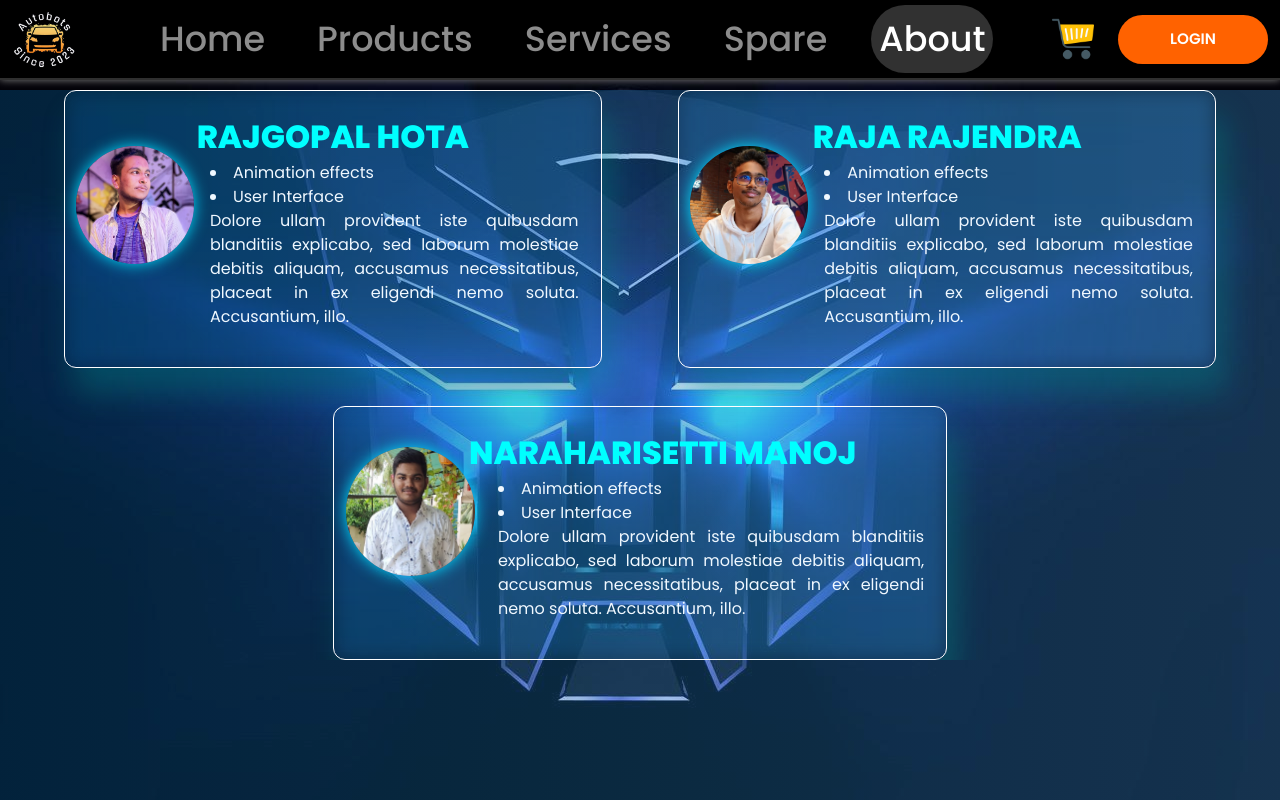
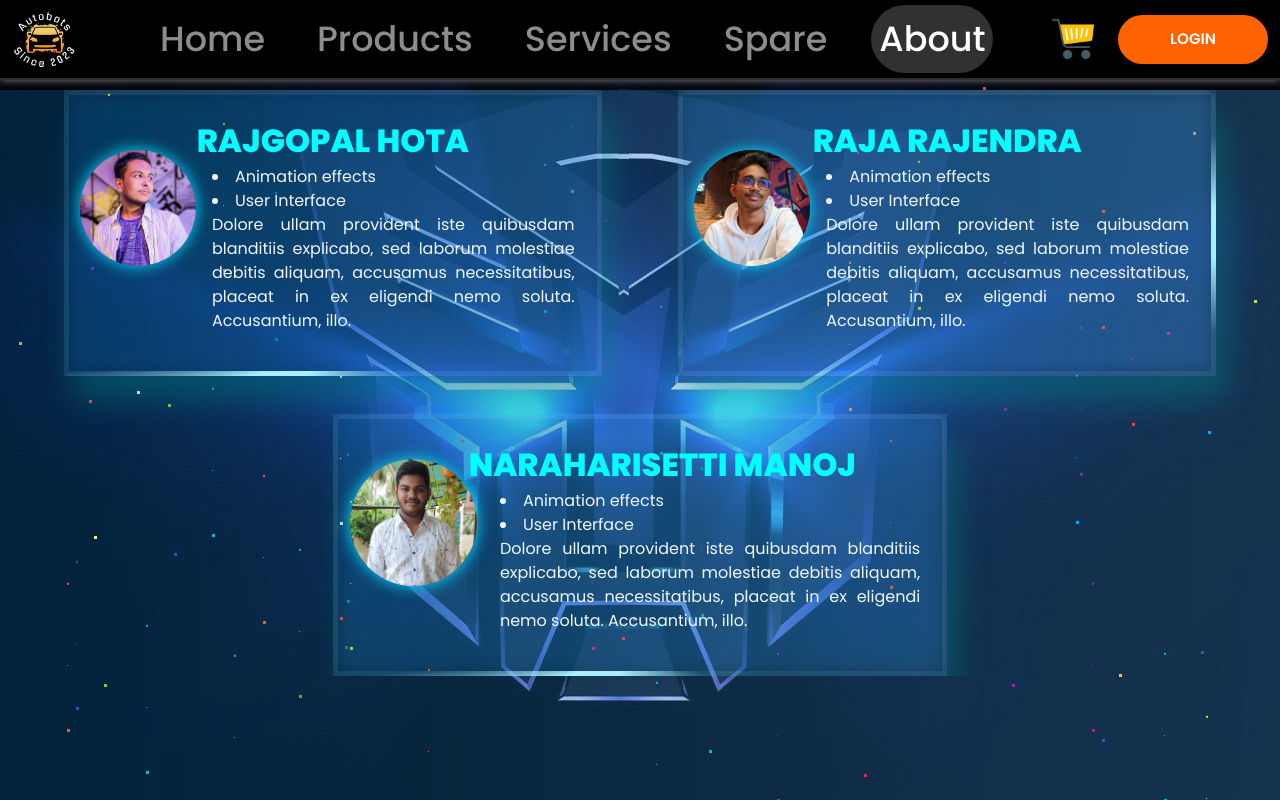
Before and after one commit to rajgopalhota/SDP-02, a React (Create React App) app in the folder client/: page /autobots/aboutus in a window 1280 px wide. Built offline with nearby package versions, Linux system fonts and the light colour scheme.

Commit message:
border animations

```diff
--- a/client/src/components/About/About.js
+++ b/client/src/components/About/About.js
@@ -6,7 +6,7 @@ import manojpic from "./images/manoj.jpg"
 export default function About() {
   return (
     <div className='Aboutani'>
-      <div className="abt-container">
+      <div className="abt-container box">
         <a href='https://www.instagram.com/raja.2k3/' target="_blank" rel="noreferrer"><img src={gopalpic} alt=""></img></a>
         <a href="https://www.linkedin.com/in/rajgopalhota/" target="_blank" rel="noreferrer">RAJGOPAL HOTA</a>
         <p>
@@ -15,7 +15,7 @@ export default function About() {
           Dolore ullam provident iste quibusdam blanditiis explicabo, sed laborum molestiae debitis aliquam, accusamus necessitatibus, placeat in ex eligendi nemo soluta. Accusantium, illo.
         </p>
       </div>
-      <div className="abt-container1">
+      <div className="abt-container1 box">
         <a href='https://www.instagram.com/raja_.rajendra_/' target="_blank" rel="noreferrer"><img src={rajpic} alt=""></img></a>
         <a href="https://www.linkedin.com/in/raja-esha-hari-shanmuka-rajendra-772689248/" target="_blank" rel='noreferrer'>RAJA RAJENDRA</a>
 
@@ -25,7 +25,7 @@ export default function About() {
           Dolore ullam provident iste quibusdam blanditiis explicabo, sed laborum molestiae debitis aliquam, accusamus necessitatibus, placeat in ex eligendi nemo soluta. Accusantium, illo.
         </p>
       </div>
-      <div className="abt-container2">
+      <div className="abt-container2 box">
         <a href='https://www.instagram.com/_mn.2k4_/' target="_blank" rel="noreferrer"><img src={manojpic} alt=""></img></a>
         <a href="https://www.linkedin.com/in/manojnaraharisetti/" target="_blank" rel="noreferrer">NARAHARISETTI MANOJ</a>
         <p>
--- a/client/src/components/About/Style.css
+++ b/client/src/components/About/Style.css
@@ -6,7 +6,6 @@
   /* margin-top: 3%; */
   backdrop-filter: blur(10px);
   width: 42%;
-  border: 1px solid white;
   border-radius: 12px;
   box-shadow: 10px 25px 30px rgba(0, 136, 134, 0.384);
 }
@@ -73,7 +72,6 @@
   margin-right: 5%;
   backdrop-filter: blur(10px);
   width: 42%;
-  border: 1px solid white;
   border-radius: 12px;
   box-shadow: 10px 25px 30px rgba(0, 136, 134, 0.384);
 }
@@ -85,7 +83,6 @@
   margin-top: 3%;
   backdrop-filter: blur(10px);
   width: 48%;
-  border: 1px solid white;
   border-radius: 12px;
   box-shadow: 10px 25px 30px rgba(0, 136, 134, 0.384);
 }
@@ -118,3 +115,79 @@
 .abt-container2 a {
   padding-left: 4%;
 }
+
+
+
+
+@property --angle {
+  syntax: '<angle>';
+  initial-value: 90deg;
+  inherits: true;
+}
+
+@property --gradX {
+  syntax: '<percentage>';
+  initial-value: 50%;
+  inherits: true;
+}
+
+@property --gradY {
+  syntax: '<percentage>';
+  initial-value: 0%;
+  inherits: true;
+}
+
+
+
+:root {
+	--d: 2500ms;
+	--angle: 90deg;
+	--gradX: 100%;
+	--gradY: 50%;
+	--c1: rgba(168, 239, 255, 1);
+	--c2: rgba(168, 239, 255, 0.1);
+}
+
+.wrapper {
+	min-width: min(40rem, 100%);
+}
+
+.box {
+	border: 0.35rem solid;
+	border-image: conic-gradient(from var(--angle), var(--c2), var(--c1) 0.1turn, var(--c1) 0.15turn, var(--c2) 0.25turn) 30;
+	animation: borderRotate var(--d) linear infinite forwards;
+}
+
+.box:nth-child(2) {
+	border-image: radial-gradient(ellipse at var(--gradX) var(--gradY), var(--c1), var(--c1) 10%, var(--c2) 40%) 30;
+	animation: borderRadial var(--d) linear infinite forwards;
+}
+
+@keyframes borderRotate {
+	100% {
+		--angle: 420deg;
+	}
+}
+
+@keyframes borderRadial {
+	20% {
+		--gradX: 100%;
+		--gradY: 50%;
+	}
+	40% {
+		--gradX: 100%;
+		--gradY: 100%;
+	}
+	60% {
+		--gradX: 50%;
+		--gradY: 100%;
+	}
+	80% {
+		--gradX: 0%;
+		--gradY: 50%;
+	}
+	100% {
+		--gradX: 50%;
+		--gradY: 0%;
+	}
+}
--- a/client/src/components/Autobots/Autobot.js
+++ b/client/src/components/Autobots/Autobot.js
@@ -11,6 +11,12 @@ import Cart from '../Cart/Cart';
 export default function Autobot() {
   return (
     <div>
+      <div>
+        <div className="starsec"></div>
+        <div className="starthird"></div>
+        <div className="starfourth"></div>
+        <div className="starfifth"></div>
+      </div>
       <Navbar />
       <Routes>
         <Route path='home' element={<Home />}></Route>
--- a/client/src/components/Navbar/Styles/Navbar.css
+++ b/client/src/components/Navbar/Styles/Navbar.css
@@ -25,7 +25,8 @@ nav {
   transition: all ease-out 0.5s;
 }
 .navbar {
-  background-color: black;
+  background-color: rgb(0, 0, 0);
+  backdrop-filter: blur(12px);
   z-index: 999;
   overflow: hidden;
   position: fixed;
```
Also changed, not shown: client/src/index.css (line endings or trailing spaces).
